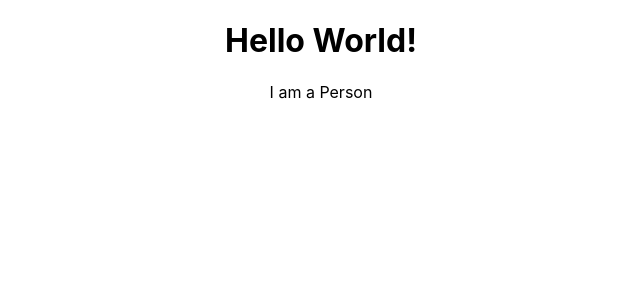
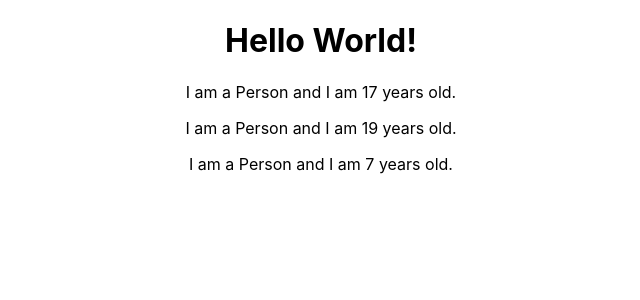
Before and after one commit to anshulrts/react-guide, a React (Create React App) app: page / in a window 1280 px wide. Shown: the top 300 px of the page, without its empty margins (319-959 px from the left). Built offline with nearby package versions, Linux system fonts and the light colour scheme.

Commit message:
Outputting Dynamic Content - We use single curly braces in react to output dynamic content

```diff
--- a/src/App.js
+++ b/src/App.js
@@ -7,6 +7,8 @@ function App() {
     <div className="App">
       <h1>Hello World!</h1>
       <Person />
+      <Person />
+      <Person />
     </div>
   );
 }
--- a/src/Person/Person.js
+++ b/src/Person/Person.js
@@ -2,7 +2,7 @@ import React from 'react';
 
 // It is a convention to use functions with camel case notation
 const person = () => {
-    return <p>I am a Person</p>
+return <p>I am a Person and I am {Math.floor(Math.random() * 20)} years old.</p>
 }
 
 export default person;
```
